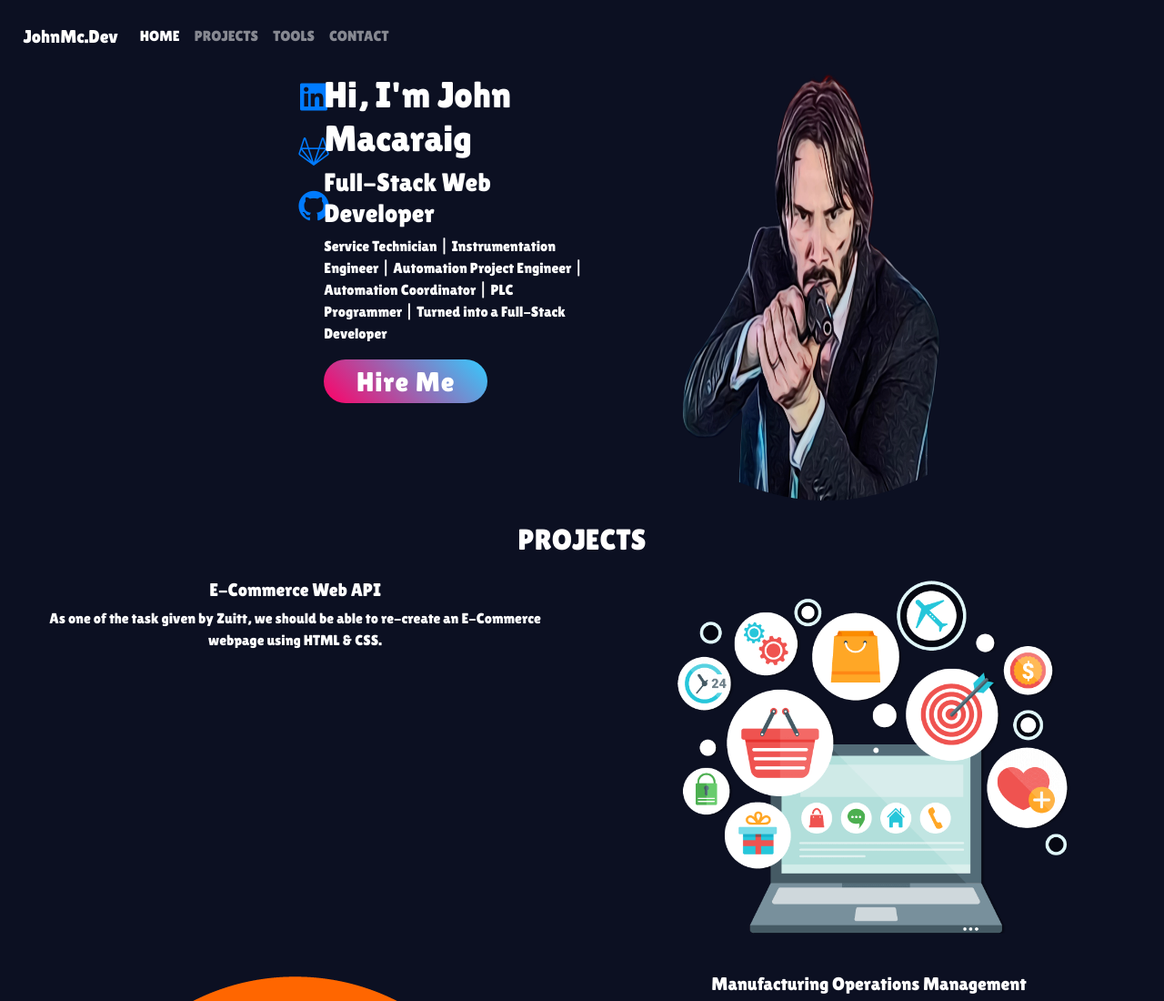
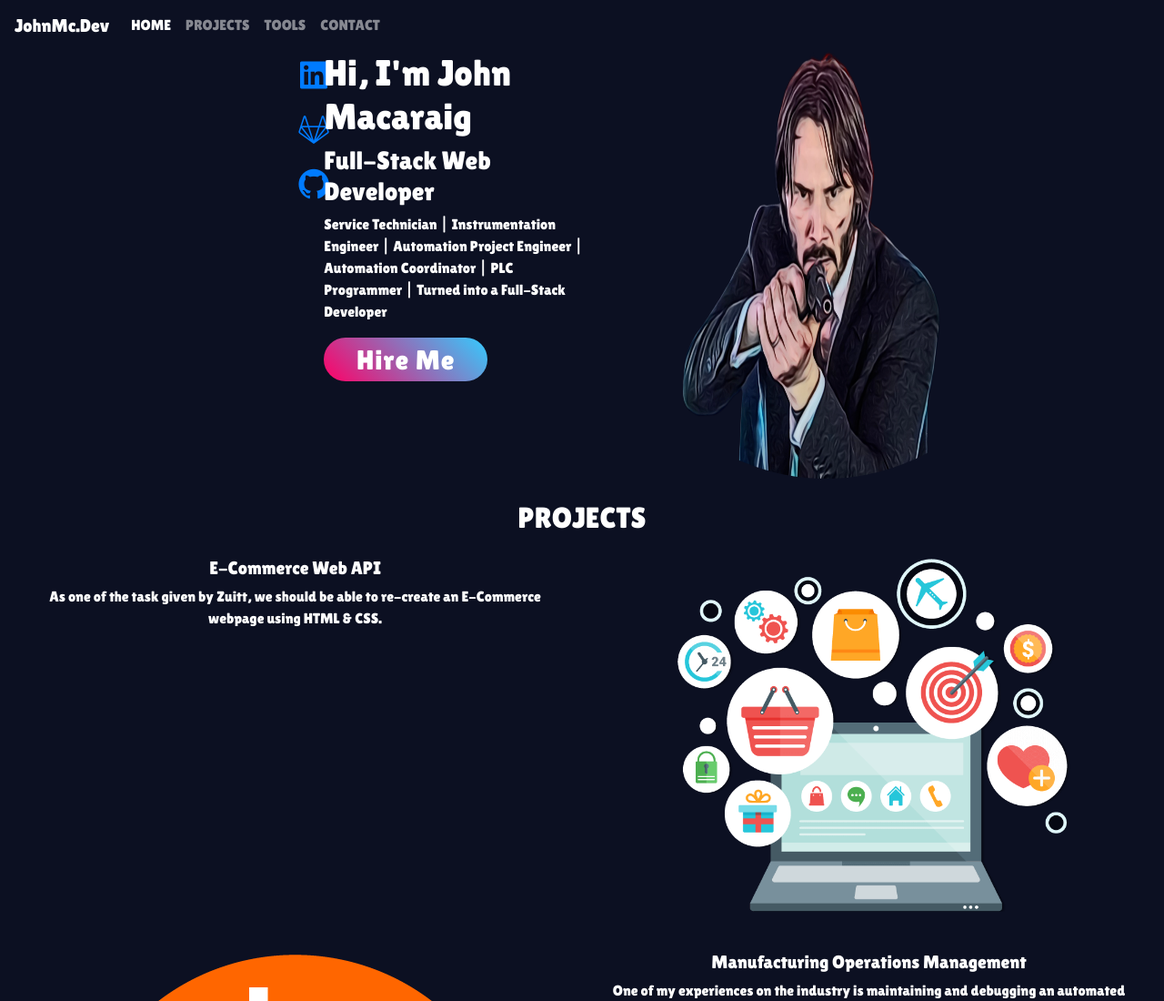
Before and after one commit to jedmcraig/webportfolio, a plain HTML site: page index.html in a window 1280 px wide. Shown: the top 1100 px of the page at 91% size. Drawn offline with nearby package versions, Linux system fonts and the light colour scheme.

```diff
--- a/index.css
+++ b/index.css
@@ -13,7 +13,6 @@ body {
   overflow-x: hidden;
 }
 
-
 .mypic img {
   width: 470px;
   height: 470px;
@@ -21,13 +20,6 @@ body {
 
 }
 
-#top {
-  width: 100%;
-  padding: 20px 2%;
-  display: flex;
-  justify-content: space-between;
-  align-items: center;
-}
 
 .details .socmed {
   width: 60px;
```
Also changed, not shown: capstone.json (added, +8 -0 lines), images/Flutter.png, images/SQL.png, index.html (line endings or trailing spaces).
